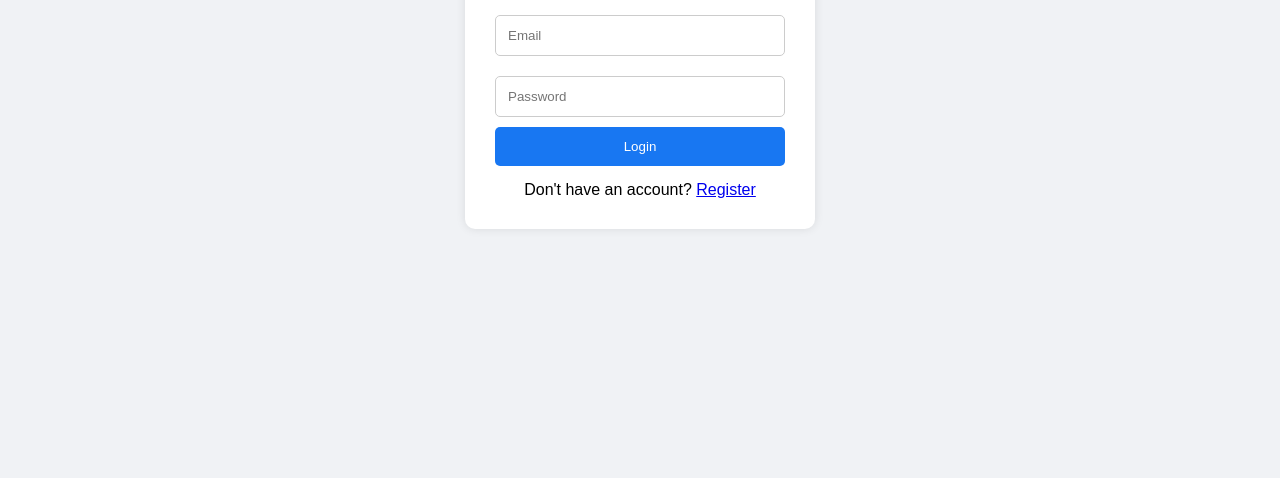
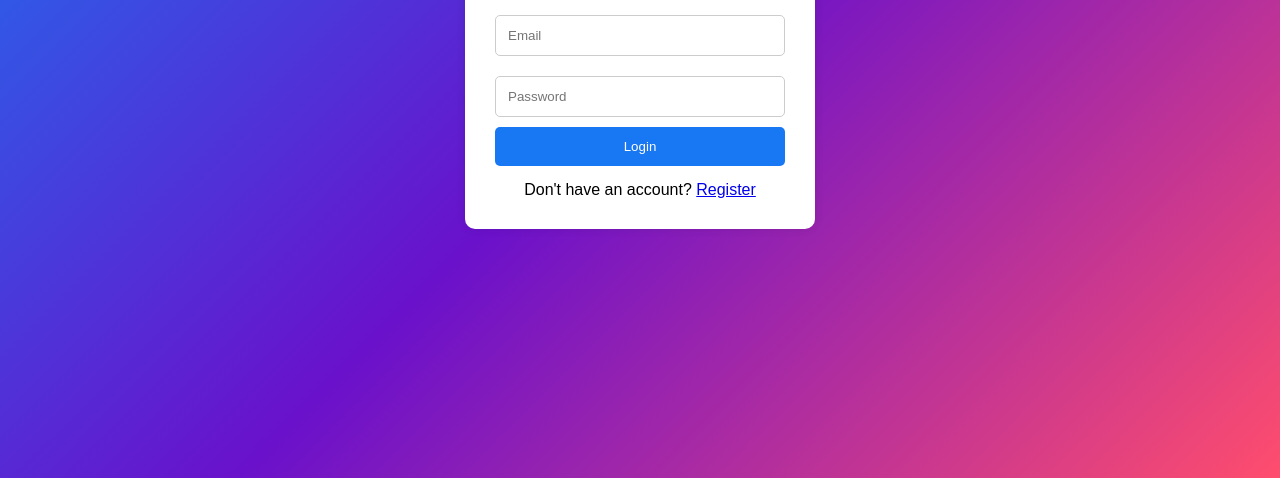
Before and after one commit to kalyaniwaikar06-code/CodeAlpha_SocialMedia, a plain HTML site: page frontend/login.html in a window 1280 px wide. Shown: the part 322-800 px from the top of the page. Drawn offline with Linux system fonts and the light colour scheme.

Commit message:
Updated login page design

```diff
--- a/frontend/css/style.css
+++ b/frontend/css/style.css
@@ -622,3 +622,65 @@ audio{
     justify-content:center;
     font-weight:bold;
 }
+
+/* Login Page Background */
+
+.login-page{
+
+    margin:0;
+    padding:0;
+
+    height:100vh;
+
+    display:flex;
+    justify-content:center;
+    align-items:center;
+
+    background:
+    linear-gradient(rgba(0,0,0,0.45),rgba(0,0,0,0.45)),
+    url("https://images.unsplash.com/photo-1516321318423-f06f85e504b3?auto=format&fit=crop&w=1600&q=80");
+
+    background-size:cover;
+    background-position:center;
+    background-repeat:no-repeat;
+
+    font-family:Arial,sans-serif;
+
+}
+
+.container{
+
+    width:100%;
+    display:flex;
+    justify-content:center;
+    align-items:center;
+
+}
+
+
+.login-page{
+
+    height:100vh;
+
+    display:flex;
+    justify-content:center;
+    align-items:center;
+
+    background:linear-gradient(135deg,#1877f2,#6a11cb,#ff4d6d);
+
+
+}
+
+
+.profile-page{
+
+    background:linear-gradient(
+    135deg,
+    #fcfbff,
+    #f8f5ff,
+    #fdfcff
+    );
+
+    background-attachment:fixed;
+
+}
```
Also changed, not shown: frontend/profile.html (+2 -1 lines).
